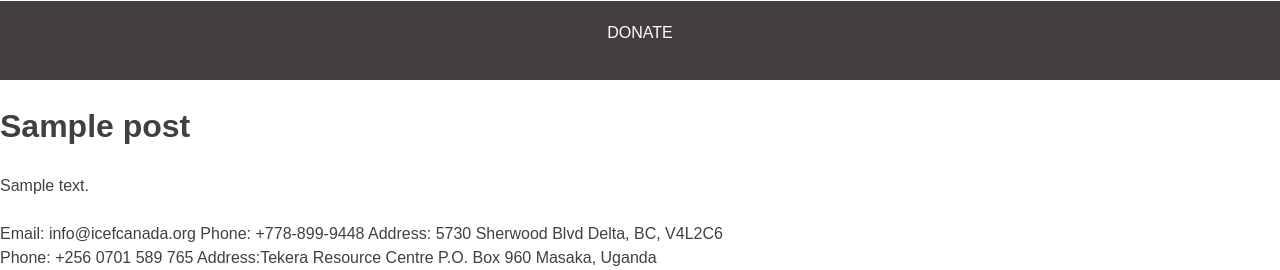
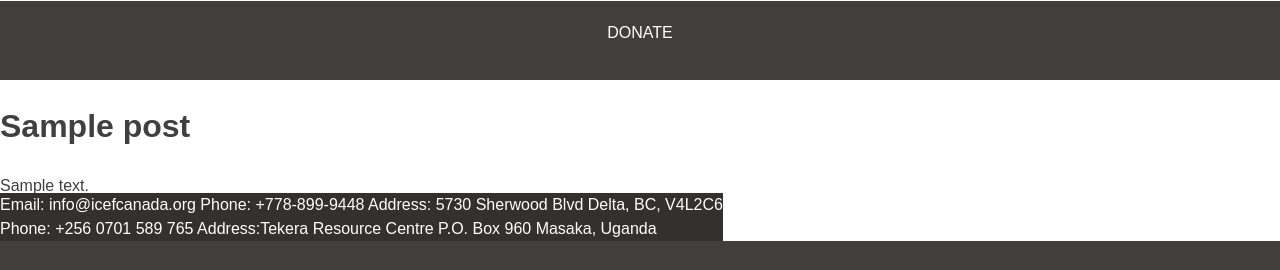
Before and after one commit to redacademy/icef-winter-2017, a WordPress theme: template themes/ICEF/page.php in a window 1280 px wide. Shown: the part 559-829 px from the top of the page. After the commit the page ends 800 px from the top, so only its background shows below. Run offline with PHP 8.4 and a stand-in for WordPress, Linux system fonts and the light colour scheme; the site name, menu and one post (Sample post) are stand-ins, and other content is empty; some libraries are stand-ins or nearby versions.

Commit message:
Styled footer.

```diff
--- a/themes/ICEF/sass/_footer.scss
+++ b/themes/ICEF/sass/_footer.scss
@@ -0,0 +1,7 @@
+footer .site-info {
+    position: absolute;
+    bottom: 0;
+    font-family: "Fira Sans", sans-serif;
+    color: #FFFFFF;
+    background-color: #333030;
+}
--- a/themes/ICEF/style.css
+++ b/themes/ICEF/style.css
@@ -699,3 +699,9 @@ object {
 # Page Templates
 --------------------------------------------------------------*/
 /* Front page */
+footer .site-info {
+  position: absolute;
+  bottom: 0;
+  font-family: "Fira Sans", sans-serif;
+  color: #FFFFFF;
+  background-color: #333030; }
```
